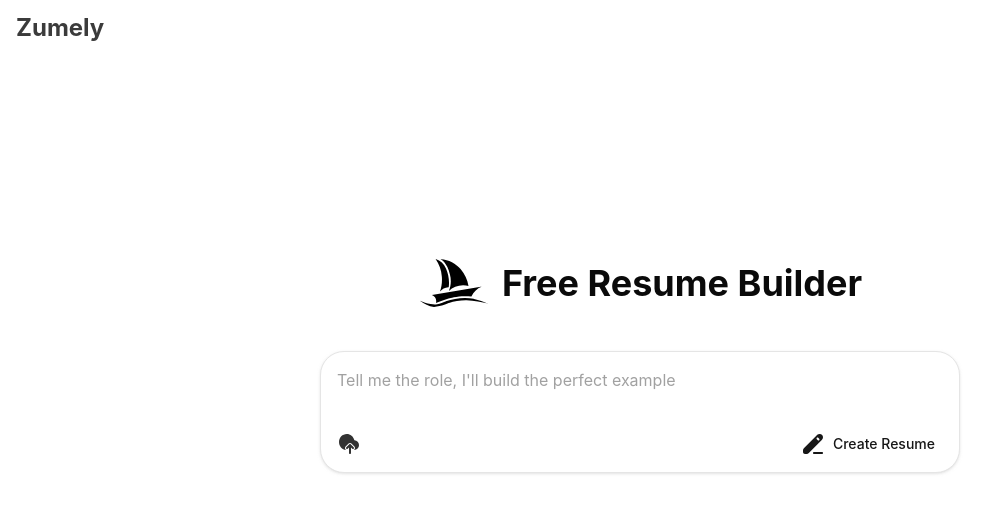
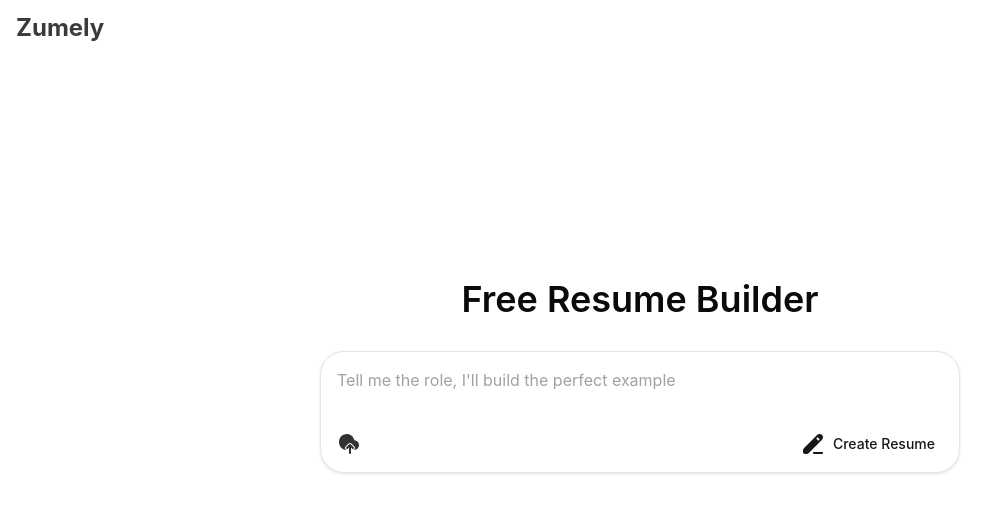
Before and after one commit to victorchicu/workley-app, an Angular app: page / in a window 1280 px wide. Shown: the top 512 px of the page, without its empty margins (0-1006 px from the left). Built offline with nearby package versions, Linux system fonts and the light colour scheme.

Commit message:
Remove headline icon (too much time spend on this)

```diff
--- a/src/app/features/create-page/components/headline/headline.component.html
+++ b/src/app/features/create-page/components/headline/headline.component.html
@@ -1,11 +1,11 @@
 <div class="absolute bottom-full left-0 right-0 mb-8 text-center">
   <h1 class="text-3xl md:text-4xl text-neutral-950">
     <span class="flex justify-center items-center gap-3">
-      <svg fill="#000000" width="72px" height="72px" viewBox="0 0 32 32" xmlns="http://www.w3.org/2000/svg">
-        <path
-          d="M20.804 22.613c-2.973 0.042-5.808 0.573-8.448 1.514l0.183-0.057c-3.584 1.22-3.688 1.685-6.936 1.303-1.718-0.263-3.265-0.75-4.698-1.436l0.1 0.043c1.696 1.366 3.785 2.312 6.071 2.65l0.069 0.008c2.444-0.149 4.708-0.785 6.741-1.812l-0.099 0.045c2.215-0.774 4.768-1.222 7.426-1.222 0.137 0 0.273 0.001 0.409 0.004l-0.020-0c3.437 0.216 6.645 0.763 9.727 1.614l-0.332-0.078c-1.791-0.855-3.889-1.593-6.074-2.107l-0.216-0.043c-1.147-0.27-2.464-0.425-3.817-0.425-0.030 0-0.060 0-0.090 0l0.005-0zM28.568 17.517l-22.394 3.81c1.127 0.399 1.921 1.455 1.921 2.697 0 0.042-0.001 0.084-0.003 0.125l0-0.006c-0.011 0.276-0.058 0.536-0.138 0.783l0.006-0.020c2.266-1.041 4.916-1.918 7.675-2.498l0.25-0.044c1.478-0.336 3.175-0.528 4.917-0.528 1.035 0 2.055 0.068 3.054 0.2l-0.117-0.013c0.908-2.119 2.635-3.741 4.772-4.489l0.057-0.017zM10.052 5.394s3.007 1.332 4.156 6.932c0.236 0.86 0.372 1.848 0.372 2.867 0 1.569-0.321 3.063-0.902 4.42l0.028-0.073c1.648-1.56 3.878-2.518 6.332-2.518 0.854 0 1.68 0.116 2.465 0.333l-0.065-0.015c-0.462-2.86-1.676-5.378-3.431-7.418l0.017 0.020c-2.128-2.674-5.334-4.411-8.95-4.548l-0.022-0.001zM7.831 5.348c1.551 2.219 2.556 4.924 2.767 7.849l0.003 0.051c0.033 0.384 0.051 0.83 0.051 1.281 0 1.893-0.326 3.71-0.926 5.397l0.035-0.113c0.906-1.076 2.215-1.788 3.692-1.902l0.018-0.001c0.062-0.005 0.124-0.008 0.185-0.010 0.083-0.603 0.13-1.3 0.13-2.008 0-2.296-0.498-4.476-1.391-6.437l0.040 0.097c-0.865-1.999-2.516-3.519-4.552-4.19l-0.053-0.015z"></path>
-      </svg>
-      <span class="font-bold">Free Resume Builder</span>
+<!--      <svg fill="#000000" width="72px" height="72px" viewBox="0 0 32 32" xmlns="http://www.w3.org/2000/svg">-->
+<!--        <path-->
+<!--          d="M20.804 22.613c-2.973 0.042-5.808 0.573-8.448 1.514l0.183-0.057c-3.584 1.22-3.688 1.685-6.936 1.303-1.718-0.263-3.265-0.75-4.698-1.436l0.1 0.043c1.696 1.366 3.785 2.312 6.071 2.65l0.069 0.008c2.444-0.149 4.708-0.785 6.741-1.812l-0.099 0.045c2.215-0.774 4.768-1.222 7.426-1.222 0.137 0 0.273 0.001 0.409 0.004l-0.020-0c3.437 0.216 6.645 0.763 9.727 1.614l-0.332-0.078c-1.791-0.855-3.889-1.593-6.074-2.107l-0.216-0.043c-1.147-0.27-2.464-0.425-3.817-0.425-0.030 0-0.060 0-0.090 0l0.005-0zM28.568 17.517l-22.394 3.81c1.127 0.399 1.921 1.455 1.921 2.697 0 0.042-0.001 0.084-0.003 0.125l0-0.006c-0.011 0.276-0.058 0.536-0.138 0.783l0.006-0.020c2.266-1.041 4.916-1.918 7.675-2.498l0.25-0.044c1.478-0.336 3.175-0.528 4.917-0.528 1.035 0 2.055 0.068 3.054 0.2l-0.117-0.013c0.908-2.119 2.635-3.741 4.772-4.489l0.057-0.017zM10.052 5.394s3.007 1.332 4.156 6.932c0.236 0.86 0.372 1.848 0.372 2.867 0 1.569-0.321 3.063-0.902 4.42l0.028-0.073c1.648-1.56 3.878-2.518 6.332-2.518 0.854 0 1.68 0.116 2.465 0.333l-0.065-0.015c-0.462-2.86-1.676-5.378-3.431-7.418l0.017 0.020c-2.128-2.674-5.334-4.411-8.95-4.548l-0.022-0.001zM7.831 5.348c1.551 2.219 2.556 4.924 2.767 7.849l0.003 0.051c0.033 0.384 0.051 0.83 0.051 1.281 0 1.893-0.326 3.71-0.926 5.397l0.035-0.113c0.906-1.076 2.215-1.788 3.692-1.902l0.018-0.001c0.062-0.005 0.124-0.008 0.185-0.010 0.083-0.603 0.13-1.3 0.13-2.008 0-2.296-0.498-4.476-1.391-6.437l0.040 0.097c-0.865-1.999-2.516-3.519-4.552-4.19l-0.053-0.015z"></path>-->
+<!--      </svg>-->
+      <span class="font-semibold">Free Resume Builder</span>
     </span>
   </h1>
 </div>
```
Also changed, not shown: src/app/features/create-page/components/create-form/create-form.component.html (+6 -2 lines).
